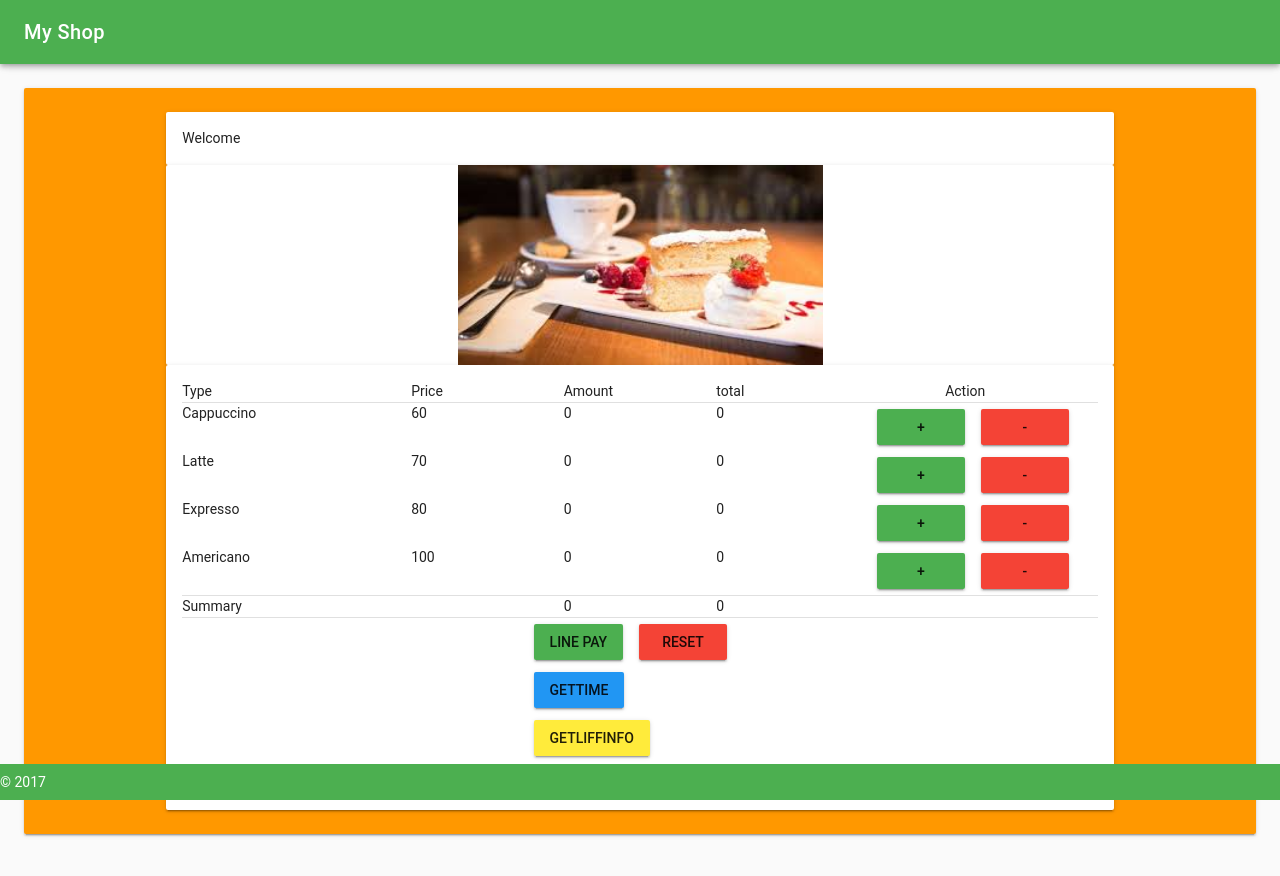
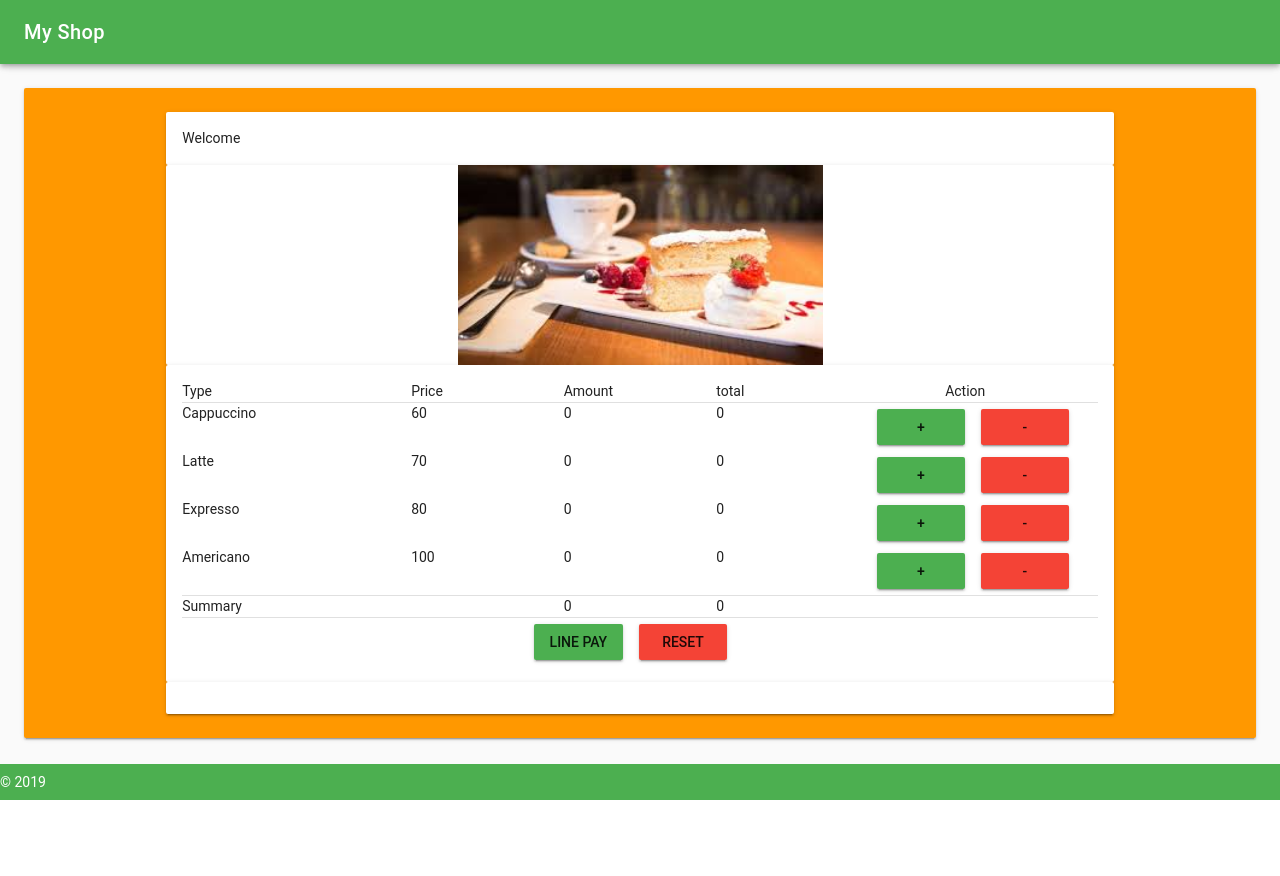
Before and after one commit to ionflare/nuxt-linepay, a Nuxt app: page / in a window 1280 px wide. Shown: the top 876 px of the page. After the commit the page ends 800 px from the top, so only its background shows below. Built offline with nearby package versions, Linux system fonts and the light colour scheme.

Commit message:
test sample

```diff
--- a/pages/index.vue
+++ b/pages/index.vue
@@ -7,7 +7,6 @@
       <v-container fluid fill-height >
         <v-layout
           justify-center
-
         >
          <v-flex>
                <v-card color="orange">
@@ -69,8 +68,6 @@
                                         <v-flex md3>
                                             <v-btn color="green" @click="submit()">Line PAY</v-btn>
                                              <v-btn color="red" @click="reset()">Reset</v-btn>
-                                             <v-btn color="blue"  @click="testGetTime()">Gettime</v-btn>
-                                             <v-btn color="yellow"  @click="getProfile()">GetLiffInfo</v-btn>
                                         </v-flex>
 
                                     </v-layout>
@@ -93,7 +90,7 @@
       </v-container>
     </v-content>
     <v-footer color="green" app inset>
-      <span class="white--text">&copy; 2017</span>
+      <span class="white--text">&copy; 2019</span>
     </v-footer>
   </v-app>
 </template>
--- a/pages/shop.vue
+++ b/pages/shop.vue
@@ -0,0 +1,6 @@
+
+<!-- for PC -->
+<template>
+
+
+<template>
```
